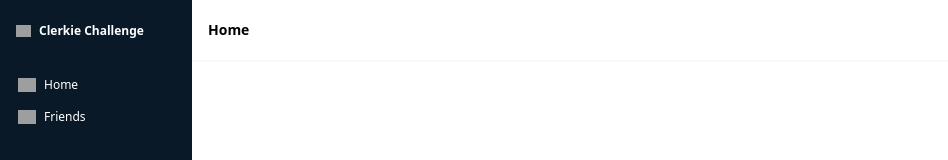
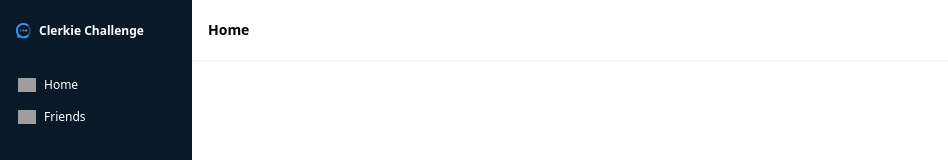
Before and after one commit to nabonitasen/nextjs, a Next.js app: page / in a window 1280 px wide. Shown: the top 160 px of the page, without its empty margins (0-948 px from the left). Built offline with nearby package versions, Linux system fonts and the light colour scheme; grey boxes are pictures that could not be loaded.

Commit message:
change image

```diff
--- a/app/ui/dashboard/sidenav.tsx
+++ b/app/ui/dashboard/sidenav.tsx
@@ -6,7 +6,7 @@ export default function SideNav() {
   return (
     <div className="flex h-screen flex-col w-48 bg-[#091928] p-2.5 text-white" >
       <div className="flex items-center mb-6 p-1.5 space-x-2" style={{ marginTop: '7px' }}>
-        <Image src="/company.svg" alt="Clerkie Challenge" width={15} height={15} />
+        <Image src="/clerkie.svg" alt="Clerkie Challenge" width={15} height={15} />
         <h1 className="text-xs font-bold">Clerkie Challenge</h1>
       </div>
       <NavLinks/>
```
